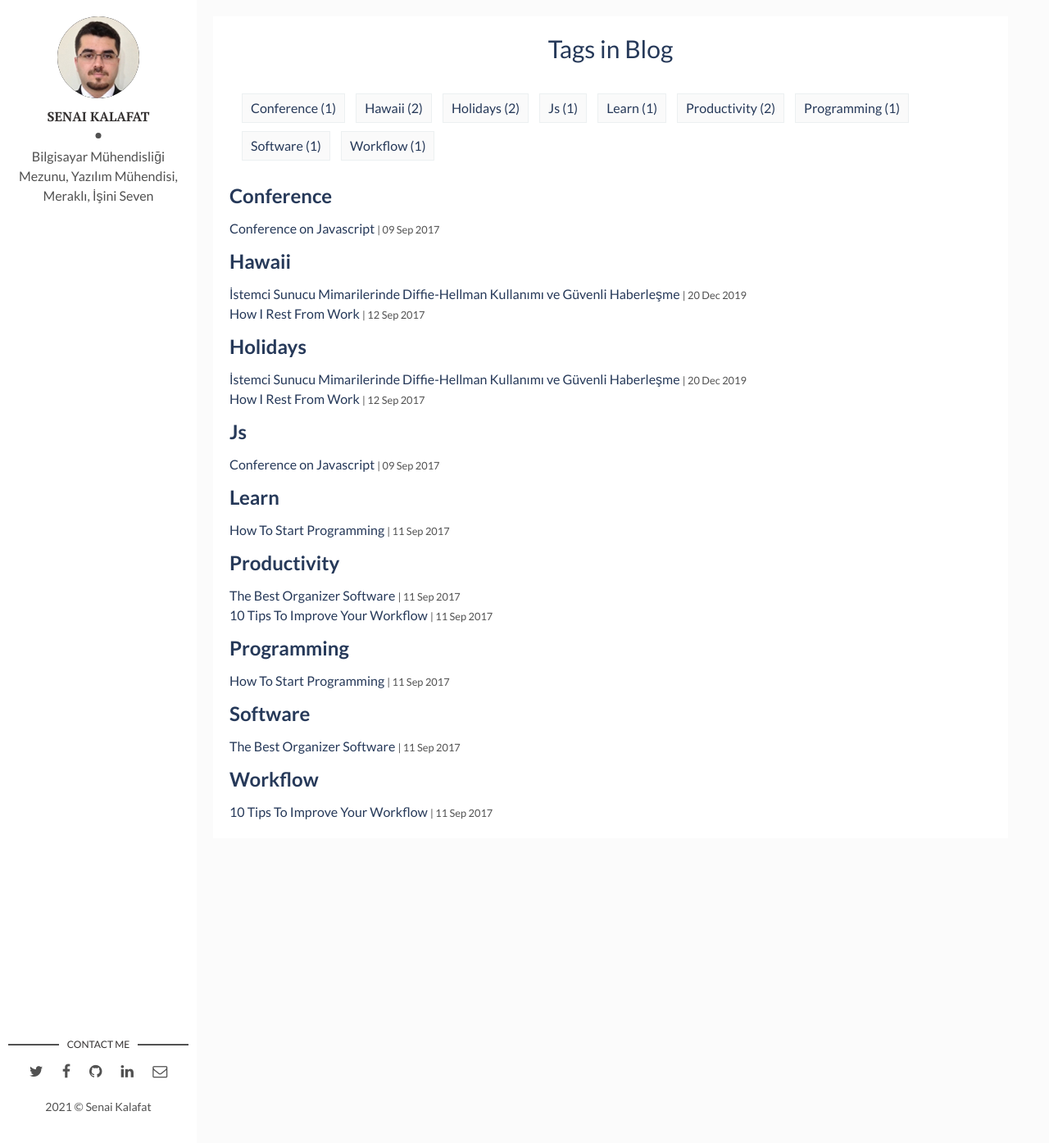
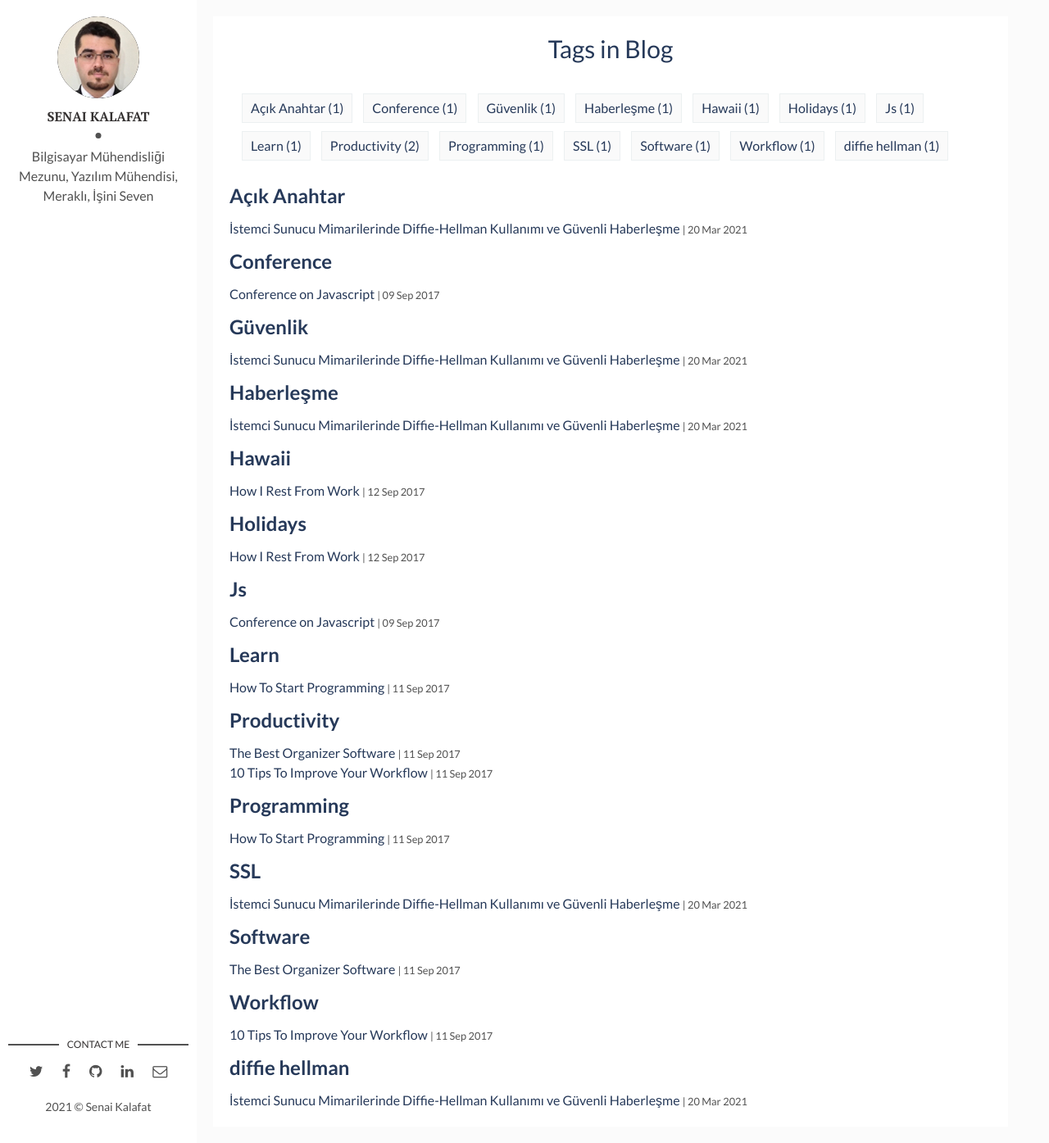
Before and after one commit to soptimizer/soptimizer.github.io, a Jekyll site: the page built from tags.html, in a window 1280 px wide and 1395 px high. Shown: the whole window at 82% size. Built offline with Jekyll 4.4.1, drawn with Linux system fonts in a browser that asks for light colours.

Commit message:
Update 2019-12-20-istemci-sunucu-mimarilerinde-diffie-hellman-kullanimi-ve-guvenli-haberlesme.markdown

```diff
--- a/_posts/2019-12-20-istemci-sunucu-mimarilerinde-diffie-hellman-kullanimi-ve-guvenli-haberlesme.markdown
+++ b/_posts/2019-12-20-istemci-sunucu-mimarilerinde-diffie-hellman-kullanimi-ve-guvenli-haberlesme.markdown
@@ -1,12 +1,14 @@
 ---
 layout: post
 title: İstemci Sunucu Mimarilerinde Diffie-Hellman Kullanımı ve Güvenli Haberleşme
-date: 2019-12-20 13:32:20 +0300
+date: 2021-03-20 13:32:20 +0300
 description: Haberleşme mimarilerinizde SSL kullanamadığınız ya da ek güvenlik önlemi kullanmak istediğiniz durumlarda yardımınıza yetişecek bir çözüm ECDH. # Add post description (optional)
 img: i-rest.jpg # Add image post (optional)
 fig-caption: # Add figcaption (optional)
-tags: [Holidays, Hawaii]
+tags: [SSL, Güvenlik, Haberleşme, Açık Anahtar, diffie hellman]
 ---
+
+Yakında yayında.
 
 <!--
 Fam locavore snackwave bushwick +1 sartorial. Selfies portland knausgaard synth. Pop-up art party marfa deep v pitchfork subway tile 3 wolf moon. Ennui pinterest tumblr yr, adaptogen succulents copper mug twee. Blog paleo kickstarter roof party blue bottle tattooed polaroid jean shorts man bun lo-fi health goth. Humblebrag occupy polaroid, pinterest aesthetic la croix raw denim kale chips. 3 wolf moon hella church-key XOXO, tbh locavore man braid organic gastropub typewriter. Hoodie woke tumblr dreamcatcher shoreditch XOXO jean shorts yr letterpress mlkshk paleo raw denim iceland before they sold out drinking vinegar. Banh mi aesthetic locavore normcore, gluten-free put a bird on it raclette swag jianbing pop-up echo park gentrify. Stumptown brooklyn godard tumeric ethical. Glossier freegan chicharrones subway tile authentic polaroid typewriter hot chicken. Thundercats small batch heirloom meggings.
```
